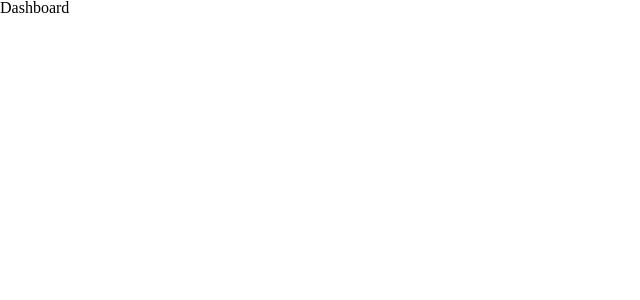
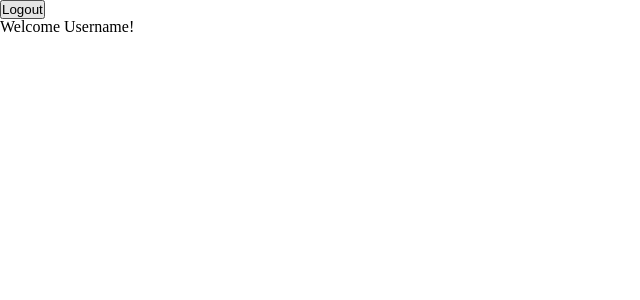
Before and after one commit to photo-effects/front-end, a React (Create React App) app in the folder photo-effects/: page /dashboard in a window 1280 px wide. Shown: the top 300 px of the page, without its empty margins (0-640 px from the left). Built offline with nearby package versions, Linux system fonts and the light colour scheme.

Commit message:
created logout for dashboard(simple push to landing no credentials yet

```diff
--- /dev/null
+++ b/photo-effects/src/components/Dashboard/Logout.jsx
@@ -0,0 +1,15 @@
+import React, { Component } from 'react';
+
+
+class Logout extends Component {
+
+    render() {
+    return (
+        <button onClick={this.props.logoutButton}> Logout </button>
+    );
+    }
+}
+
+
+
+export default Logout;
--- a/photo-effects/src/layout/Dashboard.jsx
+++ b/photo-effects/src/layout/Dashboard.jsx
@@ -1,10 +1,21 @@
 import React, { Component } from 'react'
+import Logout from '../components/Dashboard/Logout';
 
 export default class Dashboard extends Component {
+
+
+  logoutButton = e => {
+    e.preventDefault();
+    console.log(this.props)
+    this.props.history.push('/home');
+  }
+
   render() {
     return (
       <div>
-        Dashboard
+        <Logout logoutButton={this.logoutButton} />
+       <h1>Welcome Username!</h1>
+
       </div>
     )
   }
```
